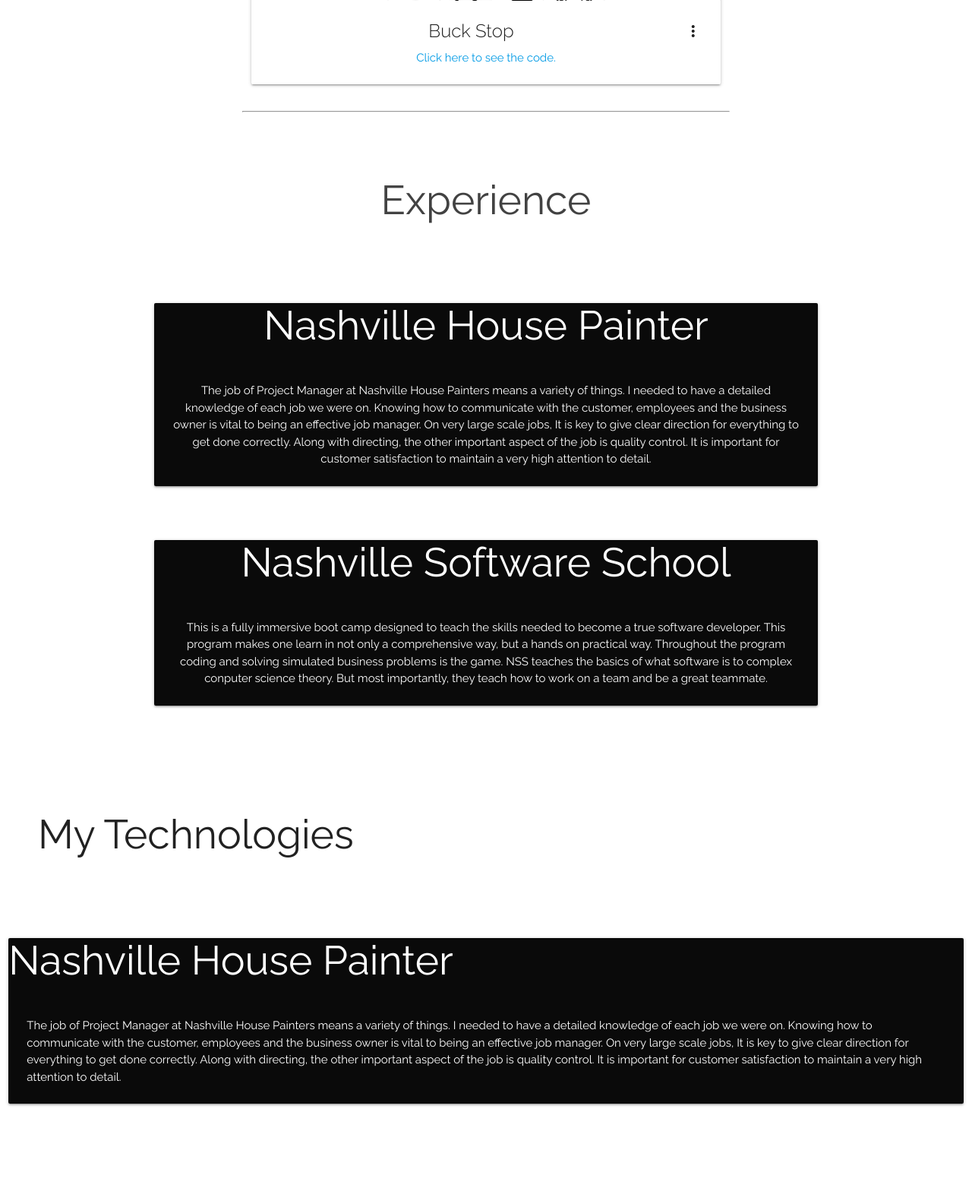
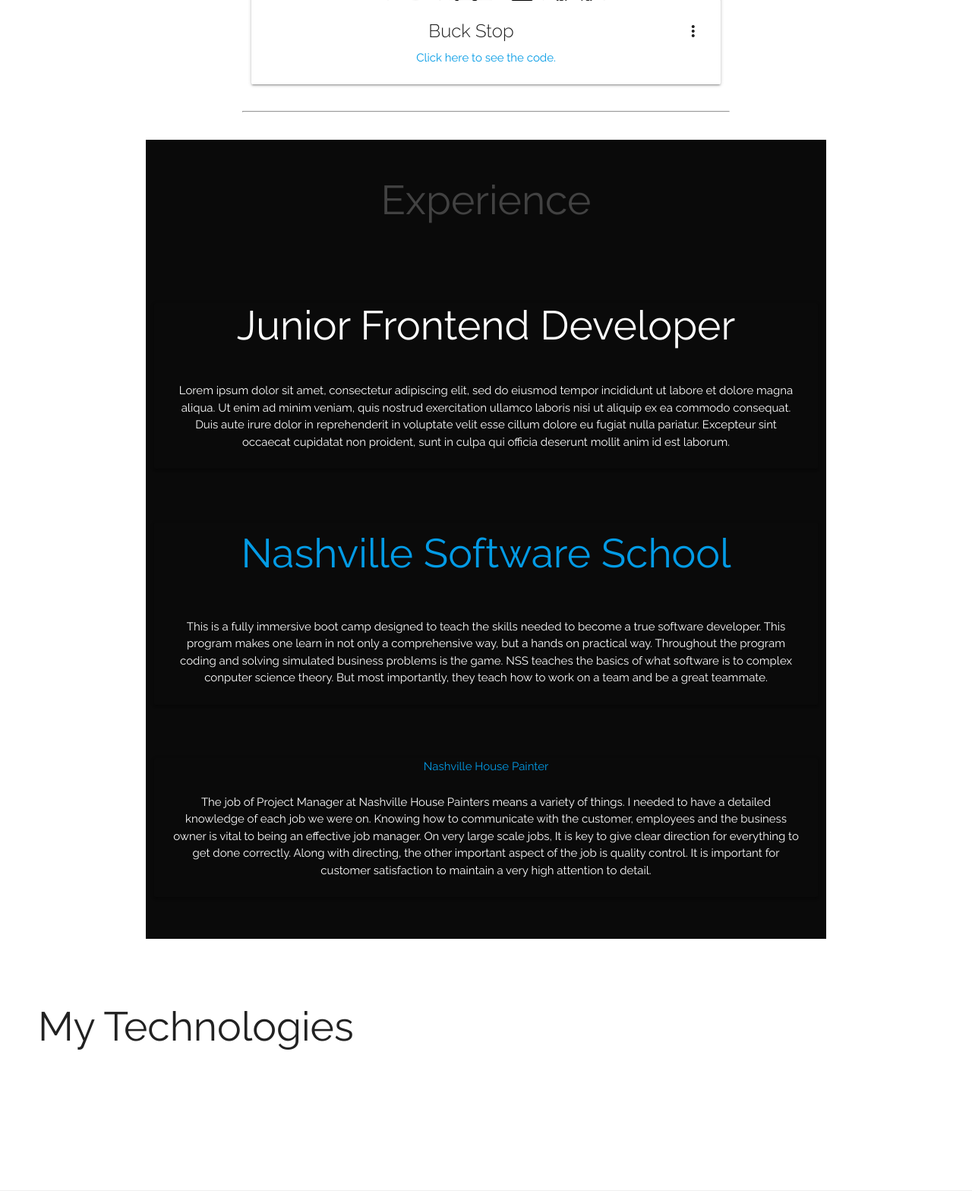
Before and after one commit to Deanomatic/Deanomatic.github.io, a PHP site: page / in a window 1280 px wide. Shown: the part 2749-4317 px from the top of the page at 76% size. Run offline with PHP 8.4, Linux system fonts and the light colour scheme; some libraries are stand-ins or nearby versions.

Commit message:
Changes to Experience section and CSS

```diff
--- a/Styles/main.css
+++ b/Styles/main.css
@@ -193,6 +193,9 @@
 }
 #experience-header {
     padding: 50px;
+}
+#experience, .card {
+    background-color: #0a0a0a;
 }
 .image {
     width: 80%;
--- a/index.html
+++ b/index.html
@@ -119,9 +119,9 @@
 								<div class="row">
 										<div class="col m12 text-center">
 											<div class="card" style="background-color: #0a0a0a;">
-                        <a href="https://nashvilledesignhousepainters.com/"><h2 style="color: white;">Nashville House Painter</h2></a>
+												<h2 style="color: white;">Junior Frontend Developer</h2>
 												<div class="card-content white-text">
-                          <p>The job of Project Manager at Nashville House Painters means a variety of things. I needed to have a detailed knowledge of each job we were on. Knowing how to communicate with the customer, employees and the business owner is vital to being an effective job manager. On very large scale jobs, It is key to give clear direction for everything to get done correctly. Along with directing, the other important aspect of the job is quality control. It is important for customer satisfaction to maintain a very high attention to detail.</p>
+													<p>Lorem ipsum dolor sit amet, consectetur adipiscing elit, sed do eiusmod tempor incididunt ut labore et dolore magna aliqua. Ut enim ad minim veniam, quis nostrud exercitation ullamco laboris nisi ut aliquip ex ea commodo consequat. Duis aute irure dolor in reprehenderit in voluptate velit esse cillum dolore eu fugiat nulla pariatur. Excepteur sint occaecat cupidatat non proident, sunt in culpa qui officia deserunt mollit anim id est laborum.</p>
 												</div>
 											</div>
 										</div>
@@ -131,9 +131,21 @@
 								<div class="row">
 										<div class="col m12 text-center">
 											<div class="card" style="background-color: #0a0a0a;">
-                      <a href="http://nashvillesoftwareschool.com/"><h2 style="color: white;" >Nashville Software School</h2></a>
+											<h2 class="white-text" ><a href="http://nashvillesoftwareschool.com/">Nashville Software School</a></h2>
 												<div class="card-content white-text">
 													<p>This is a fully immersive boot camp designed to teach the skills needed to become a true software developer. This program makes one learn in not only a comprehensive way, but a hands on practical way. Throughout the program coding and solving simulated business problems is the game. NSS teaches the basics of what software is to complex conputer science theory. But most importantly, they teach how to work on a team and be a great teammate.</p>
+												</div>
+											</div>
+										</div>
+								</div>
+						</div>
+						<div id="container">
+							<div class="row">
+									<div class="col m12 text-center">
+										<div class="card" style="background-color: #0a0a0a;">
+											<h2 class="white-text"></h2><a href="https://nashvilledesignhousepainters.com/">Nashville House Painter</a></h2>
+											<div class="card-content white-text">
+												<p>The job of Project Manager at Nashville House Painters means a variety of things. I needed to have a detailed knowledge of each job we were on. Knowing how to communicate with the customer, employees and the business owner is vital to being an effective job manager. On very large scale jobs, It is key to give clear direction for everything to get done correctly. Along with directing, the other important aspect of the job is quality control. It is important for customer satisfaction to maintain a very high attention to detail.</p>
 											</div>
 										</div>
 									</div>
@@ -148,10 +160,7 @@
 					<div class="row">
 							<div class="col m12 text-center">
 								<div class="card" style="background-color: #0a0a0a;">
-                  <a href="https://nashvilledesignhousepainters.com/"><h2 style="color: white;">Nashville House Painter</h2></a>
-                  <div class="card-content white-text">
-                    <p>The job of Project Manager at Nashville House Painters means a variety of things. I needed to have a detailed knowledge of each job we were on. Knowing how to communicate with the customer, employees and the business owner is vital to being an effective job manager. On very large scale jobs, It is key to give clear direction for everything to get done correctly. Along with directing, the other important aspect of the job is quality control. It is important for customer satisfaction to maintain a very high attention to detail.</p>
-                  </div>
+
 								</div>
 							</div>
 					</div>
```
Lines whose indentation alone changed are shown as unchanged.
